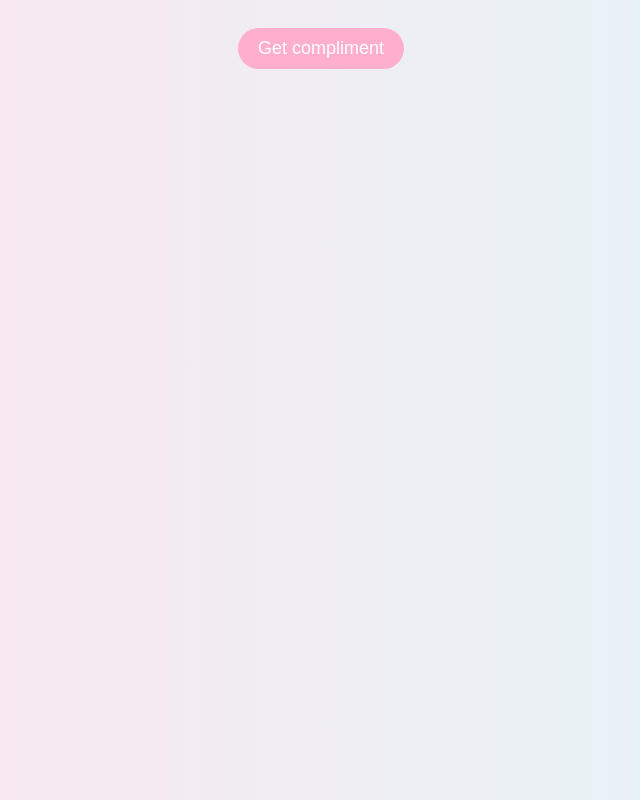
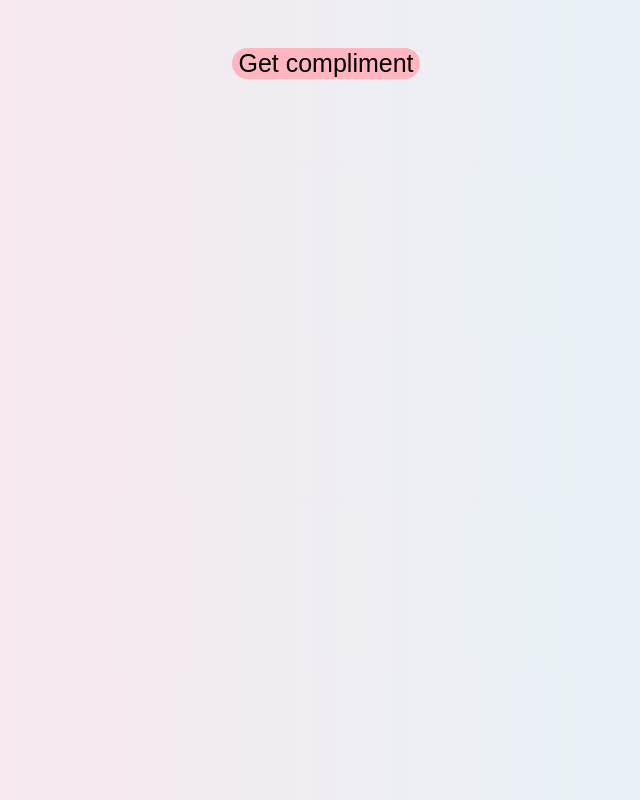
Before and after one commit to Bharathi6401/compliments, a plain HTML site: page index.html in a window 1280 px wide. Shown: the whole page, without its empty margins (319-959 px from the left). Drawn offline with Linux system fonts and the light colour scheme.

Commit message:
modified

```diff
--- a/index.html
+++ b/index.html
@@ -7,11 +7,11 @@
     <link rel="stylesheet" href="style.css">
 </head>
 <body>
-    <center>
+
     <script src="script.js"></script>
     <button onclick="show_compliment()">Get compliment</button>
     <p id="compliment"></p>
-   </center>
+
 
 </body>
 </html>
--- a/style.css
+++ b/style.css
@@ -1,27 +1,25 @@
-body {
+body{
     font-family: 'Segoe UI', sans-serif;
     background: linear-gradient(to right, #ffe4ec, #e0f7fa);
-    display: flex;
-    justify-content: center;
-    align-items: center;
-    padding-top: 20px;
-    color: black;
-    font-family: sans-serif;
+    padding: 40px;
     text-align: center;
+
+
 }
+button{
+    background-color: #ffb6c1;
+    cursor: pointer;
+    margin-left: 10px;
+    border:none;
+    font-size: 25px;
+    border-radius: 30px;
 
-button {
-    padding: 10px 20px;
-    font-size: 18px;
-    border-radius: 50px;
-    border: none;
-    background-color: #ffafcc;
-    color: #fff;
-    cursor: pointer;
-    margin-bottom: 20px;
+
 }
+#compliment{
+      margin-top: 30px;
+      font-size: 40px;
+      color: #444;
+      font-weight: bold;
 
-#compliment {
-    font-size: 24px;
-    max-width: 90%;
 }
```
